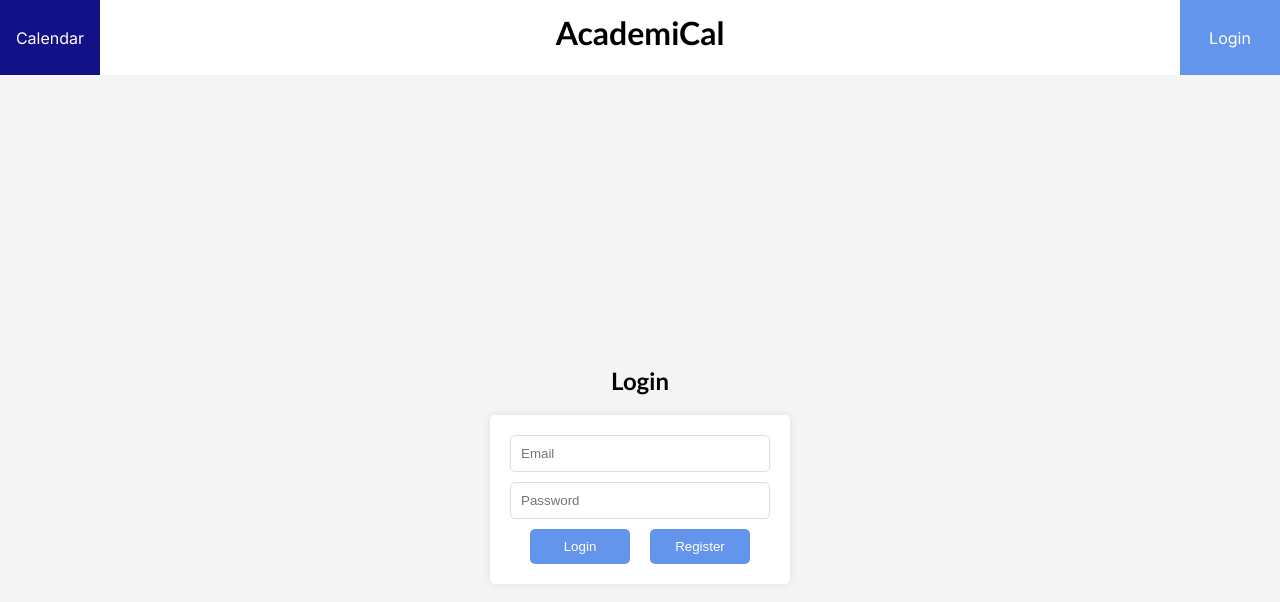
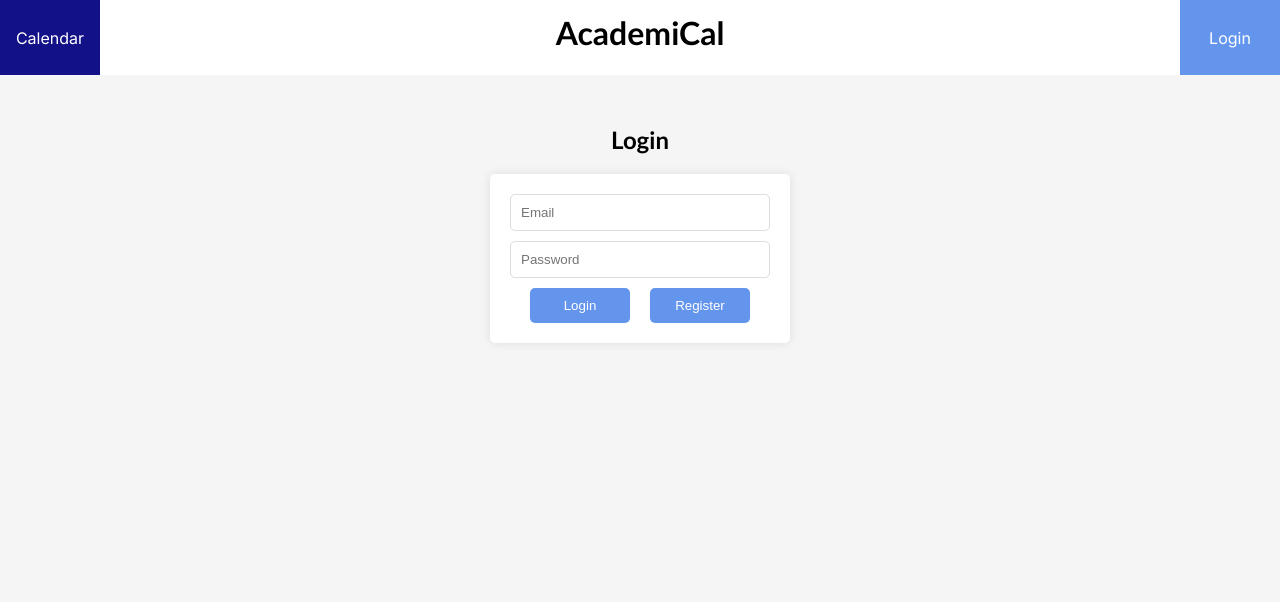
Before and after one commit to ZephyrIO/AcademiCal, a Next.js app in the folder academical/: page /login in a window 1280 px wide. Shown: the top 602 px of the page. Built offline with nearby package versions, Linux system fonts and the light colour scheme.

Commit message:
Update Login.css

```diff
--- a/academical/components/Login.css
+++ b/academical/components/Login.css
@@ -2,9 +2,10 @@ div.login {
     display: flex;
     flex-direction: column;
     align-items: center;
-    justify-content: center;
+    justify-content: flex-start;
     height: 100vh;
     background-color: #f5f5f5;
+    padding-top: 50px;
   }
 
 
```
